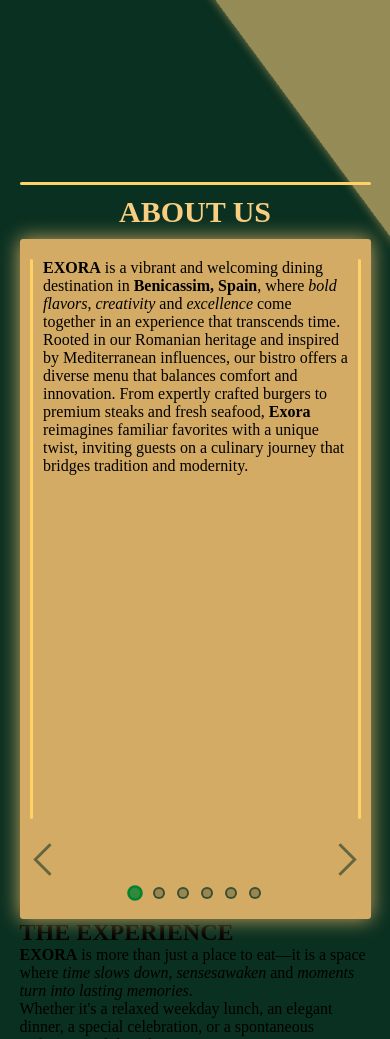
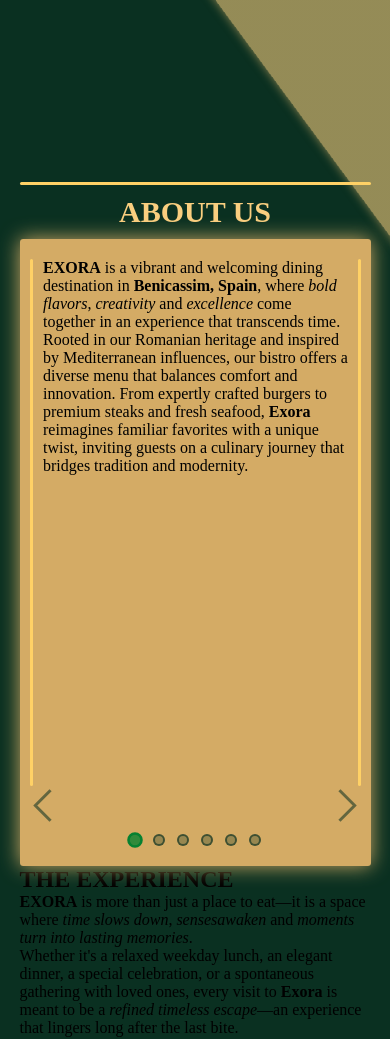
Before and after one commit to NicoNicoCip/Exora, a plain HTML site: page index.html in a window 390 px wide. Shown: the part 678-1717 px from the top of the page. Drawn offline with Linux system fonts and the light colour scheme; placeholder pictures from the web are drawn by us.

Commit message:
0.1.4 / Fixed navigatos height to allow for better visibility on mobile

```diff
--- a/styles/index.css
+++ b/styles/index.css
@@ -80,7 +80,6 @@
 ex-infcard-holder .scroll-container {
   display: flex;
   gap: 1rem;
-  height: 680px;
   user-select: none;
   will-change: transform;
 }
@@ -89,9 +88,9 @@
   width: 100%;
   min-width: 200px;
   max-width: 400px;
-  height: 600px;
   flex-shrink: 0;
   padding: 20px 0px;
+  margin-bottom: 60px;
   display: flex;
   justify-content: center;
   align-items:start;
```
